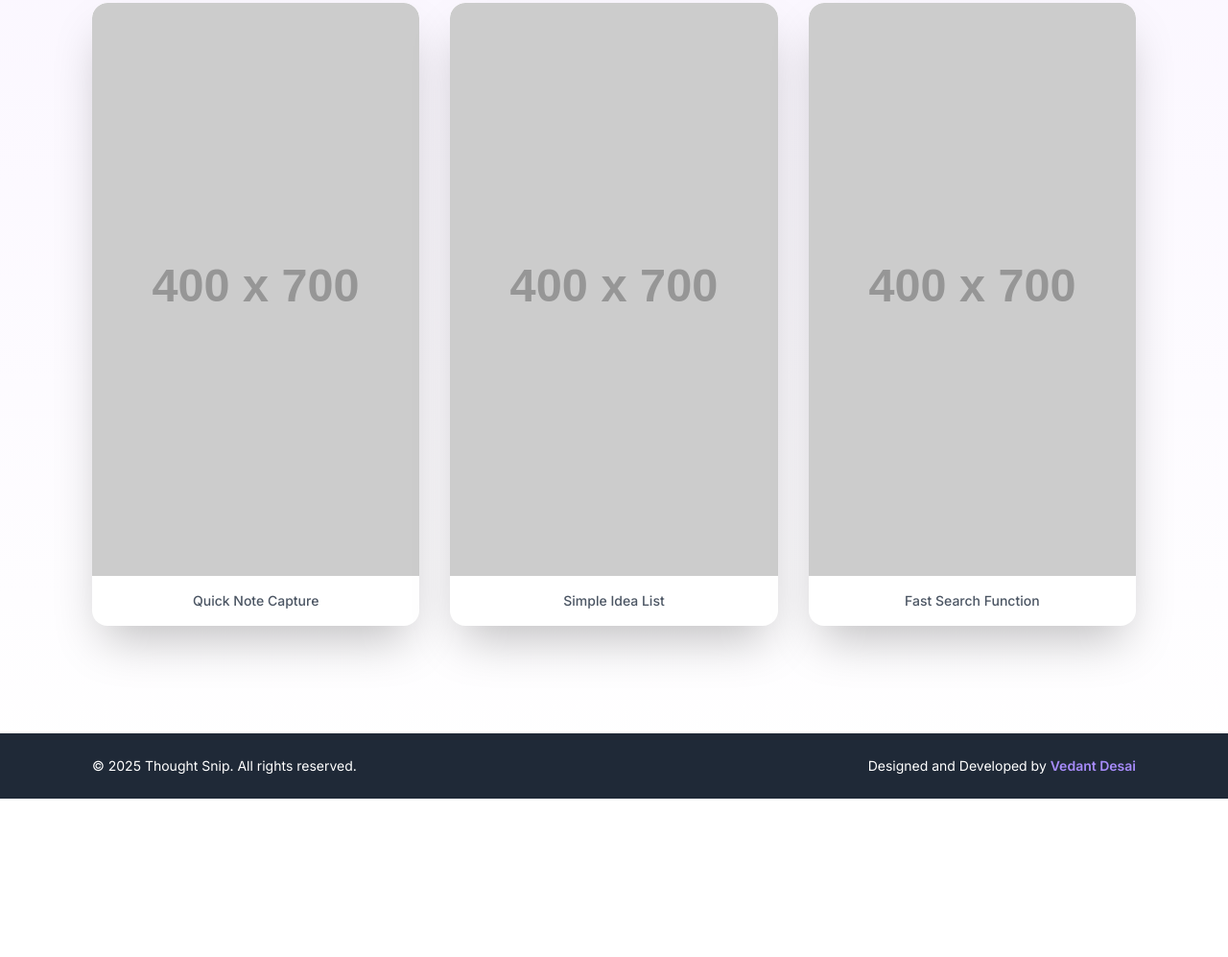
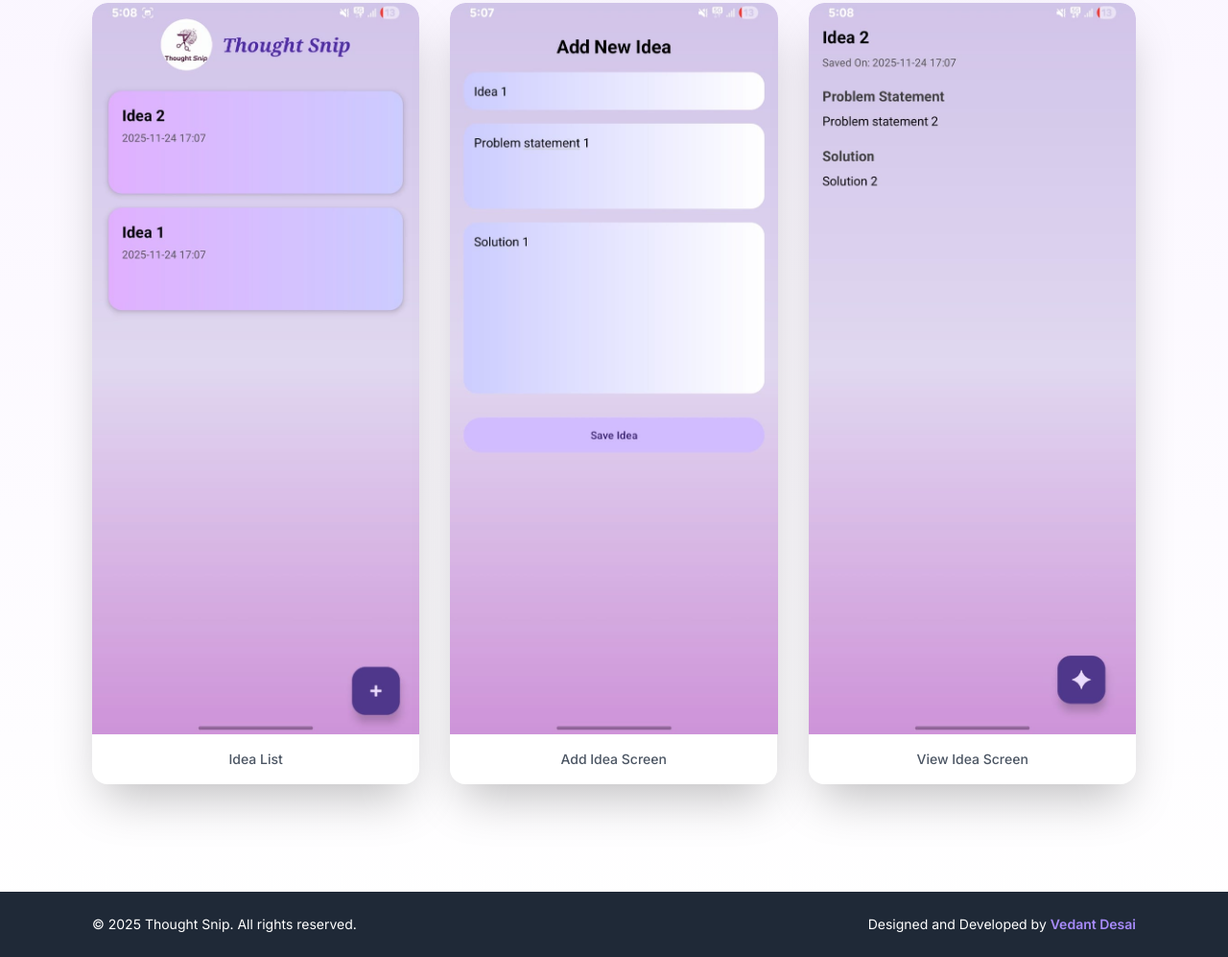
Before and after one commit to Vedantsd/ThoughtSnip, a plain HTML site: page index.html in a window 1280 px wide. Shown: the part 1641-2638 px from the top of the page at 96% size. Before the commit the page ends 2473 px from the top, so only its background shows below. Drawn offline with nearby package versions, Linux system fonts and the light colour scheme; placeholder pictures from the web are drawn by us.

Commit message:
Added screenshots and animation

```diff
--- a/index.html
+++ b/index.html
@@ -4,17 +4,16 @@
     <meta charset="UTF-8">
     <meta name="viewport" content="width=device-width, initial-scale=1.0">
     <link rel="Icon" href="src/logo-ts.png">
+    <link href="https://unpkg.com/aos@2.3.1/dist/aos.css" rel="stylesheet">
     <title>Thought Snip - Capture Brilliance, Instantly</title>
-    <!-- Load Tailwind CSS -->
     <script src="https://cdn.tailwindcss.com"></script>
-    <!-- Configure Tailwind -->
     <script>
         tailwind.config = {
             theme: {
                 extend: {
                     colors: {
-                        'ts-purple': '#a78bfa', // A nice mid-purple for accents
-                        'ts-light': '#f3e8ff', // Very light purple for background start
+                        'ts-purple': '#a78bfa',
+                        'ts-light': '#f3e8ff',
                     },
                     fontFamily: {
                         sans: ['Inter', 'sans-serif'],
@@ -134,15 +133,13 @@
                             Thought Snip is your minimalist digital notebook, designed specifically for the spontaneous moments of inspiration that hit you when you least expect it.
                         </p>
                         <p>
-                            The app's core philosophy is **simplicity and speed**. We eliminate all the friction of complex organizational tools, offering a single, clean interface where you can quickly record a thought, an idea, a to-do item, or a critical insight.
+                            The app's core philosophy is simplicity and speed. We eliminate all the friction of complex organizational tools, offering a single, clean interface where you can quickly record a thought, an idea, a to-do item, or a critical insight.
                         </p>
                         <p class="font-semibold text-gray-700">
-                            It's a simple and easy-to-use Android app where you can **dump your ideas anytime anywhere**, ensuring you never lose a moment of creativity.
+                            It's a simple and easy-to-use Android app where you can dump your ideas anytime anywhere, ensuring you never lose a moment of creativity.
                         </p>
                     </div>
                 </section>
-
-                <!-- --- -->
 
                 <!-- 3. Screenshots Section -->
                 <section id="screenshots" class="py-12 md:py-16">
@@ -154,38 +151,41 @@
                     <div class="grid grid-cols-1 sm:grid-cols-2 lg:grid-cols-3 gap-8">
 
                         <!-- Screenshot 1 -->
-                        <div class="bg-white rounded-2xl shadow-2xl overflow-hidden transform hover:scale-[1.02] transition-transform duration-300">
-                            <!-- Using placeholder image (replace with actual image URLs later) -->
+                        <div data-aos="fade-right"
+                            data-aos-offset="300"
+                            data-aos-easing="ease-in-sine"
+                            class="bg-white rounded-2xl shadow-2xl overflow-hidden transform hover:scale-[1.02] transition-transform duration-300">
                             <img
-                                src="https://placehold.co/400x700/DCCFEF/342468?text=Screen+1+-+Capture"
+                                src="src/screenshots/homepage.jpeg"
                                 alt="Screenshot 1: Quick Note Capture"
                                 class="w-full h-auto object-cover rounded-t-2xl"
                                 onerror="this.onerror=null; this.src='https://placehold.co/400x700/DCCFEF/342468?text=Placeholder';"
                             >
-                            <!-- NOTE: Original image path was intended to be src/screenshots/screenshot1.png -->
-                            <p class="p-4 text-center text-sm font-medium text-gray-600">Quick Note Capture</p>
+                            <p class="p-4 text-center text-sm font-medium text-gray-600">Idea List</p>
                         </div>
 
                         <!-- Screenshot 2 -->
-                        <div class="bg-white rounded-2xl shadow-2xl overflow-hidden transform hover:scale-[1.02] transition-transform duration-300">
+                        <div data-aos="fade-up" class="bg-white rounded-2xl shadow-2xl overflow-hidden transform hover:scale-[1.02] transition-transform duration-300">
                             <img
-                                src="https://placehold.co/400x700/C8BFEA/342468?text=Screen+2+-+List"
+                                src="src/screenshots/add-idea.jpeg"
                                 alt="Screenshot 2: Simple Idea List"
                                 class="w-full h-auto object-cover rounded-t-2xl"
                                 onerror="this.onerror=null; this.src='https://placehold.co/400x700/C8BFEA/342468?text=Placeholder';"
                             >
-                            <!-- NOTE: Original image path was intended to be src/screenshots/screenshot2.png -->
-                            <p class="p-4 text-center text-sm font-medium text-gray-600">Simple Idea List</p>
+                            <p class="p-4 text-center text-sm font-medium text-gray-600">Add Idea Screen</p>
                         </div>
 
-                        <div class="bg-white rounded-2xl shadow-2xl overflow-hidden transform hover:scale-[1.02] transition-transform duration-300">
+                        <div data-aos="fade-left"
+                            data-aos-offset="300"
+                            data-aos-easing="ease-in-sine"
+                            class="bg-white rounded-2xl shadow-2xl overflow-hidden transform hover:scale-[1.02] transition-transform duration-300">
                             <img
-                                src="https://placehold.co/400x700/B5B0E6/342468?text=Screen+3+-+Search"
+                                src="src/screenshots/view-idea.jpeg"
                                 alt="Screenshot 3: Fast Search Function"
                                 class="w-full h-auto object-cover rounded-t-2xl"
                                 onerror="this.onerror=null; this.src='https://placehold.co/400x700/B5B0E6/342468?text=Placeholder';"
                             >
-                            <p class="p-4 text-center text-sm font-medium text-gray-600">Fast Search Function</p>
+                            <p class="p-4 text-center text-sm font-medium text-gray-600">View Idea Screen</p>
                         </div>
                     </div>
                 </section>
@@ -259,5 +259,12 @@
             e.preventDefault();
         });
     </script>
+    <script src="https://unpkg.com/aos@2.3.1/dist/aos.js"></script>
+    <script>
+    AOS.init({
+        duration: 800,   // animation duration (optional)
+        once: true       // only animate once per element
+    });
+    </script>
 </body>
 </html>
```
Also changed, not shown: src/screenshots/add-idea.jpeg (added), src/screenshots/homepage.jpeg (added), src/screenshots/view-idea.jpeg (added).
